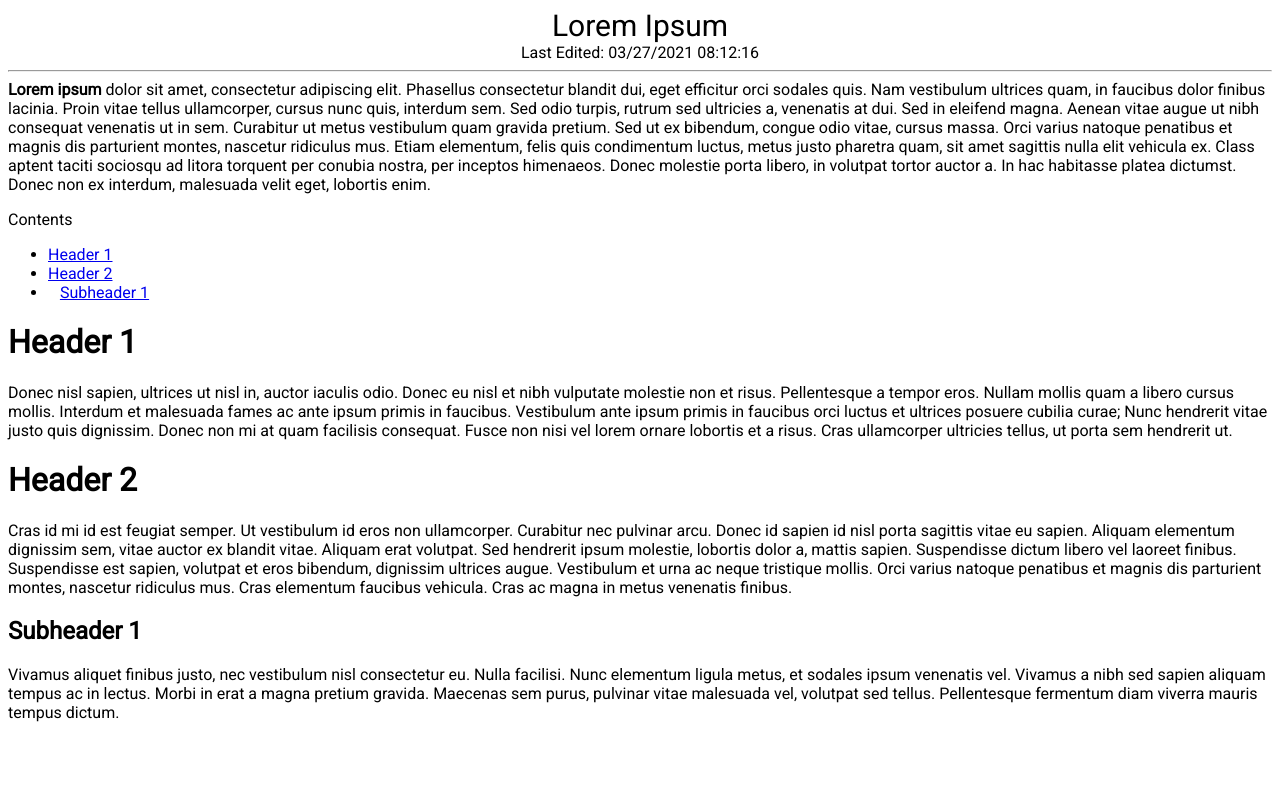
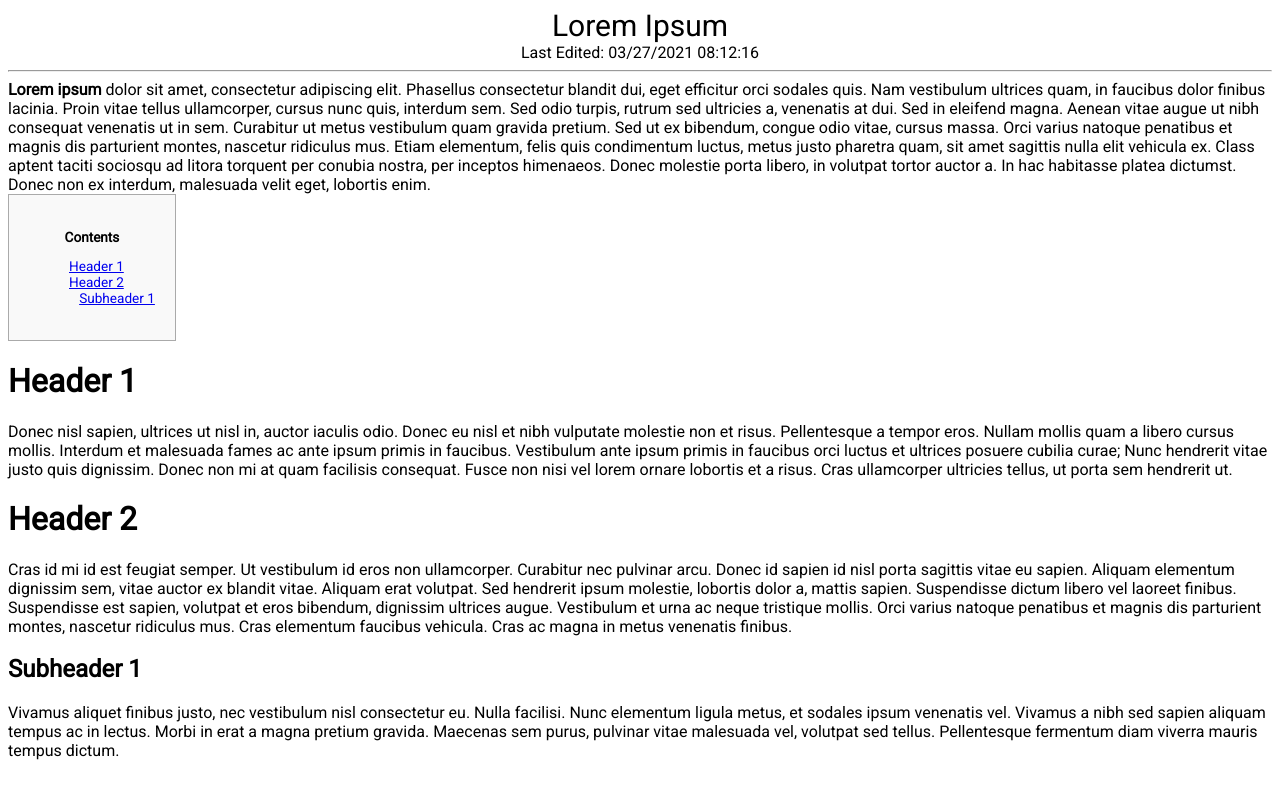
Before and after one commit to 5qc/RoWiki, a plain HTML site: page wiki/TemplatePage.html in a window 1280 px wide. Drawn offline with Linux system fonts and the light colour scheme.

Commit message:
Update style.css

```diff
--- a/style.css
+++ b/style.css
@@ -9,3 +9,21 @@ body {
 a:hover {
   text-decoration: none;
 }
+
+/** TABLE OF CONTENTS **/
+#toc_container {
+  background: #f9f9f9 none repeat scroll 0 0;
+  border: 1px solid #aaa;
+  display: table;
+  font-size: 85%;
+  margin-bottom: 1em;
+  padding: 20px;
+  width: auto;
+}
+.toc_title {
+  font-weight: 700;
+  text-align: center;
+}
+#toc_container li, #toc_container ul, #toc_container ul li{
+  list-style: outside none none !important;
+}
```
